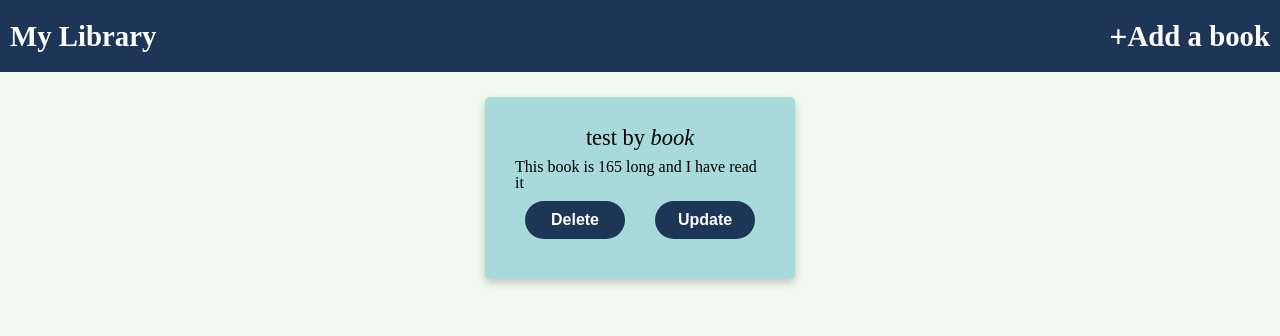
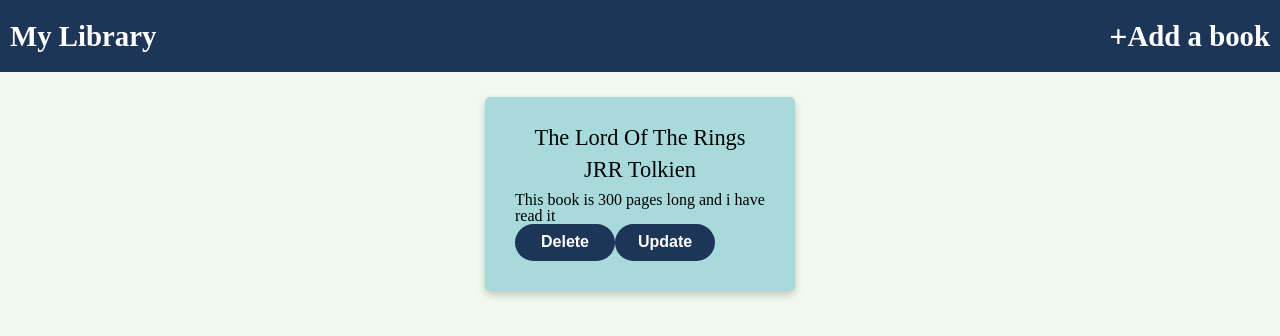
Before and after one commit to gaetansbaffi/library, a plain HTML site: page index.html in a window 1280 px wide. Both pictures are taken after a click on the button "Update". Drawn offline with Linux system fonts and the light colour scheme.

Commit message:
Switched to classes!

```diff
--- a/app.js
+++ b/app.js
@@ -1,114 +1,111 @@
-let myLibrary = [];
-
 const container = document.querySelector(".container");
 const newBookButton = document.querySelector(".newBtn");
+const form = document.querySelector("form");
+class Library {
+  constructor(books) {
+    this.books = books;
+  }
 
-function Book(title, author, pages, read) {
-  this.title = title;
-  this.author = author;
-  this.pages = pages;
-  this.read = read;
+  displayBooks() {
+    container.innerHTML = "";
+    for (const book of this.books) {
+      let card = document.createElement("div");
+      let title = document.createElement("h4");
+      let author = document.createElement("h4");
+      let infos = document.createElement("p");
+      let removeBtn = document.createElement("button");
+      let updateBtn = document.createElement("button");
+
+      card.className = "card";
+      removeBtn.textContent = "Delete";
+      removeBtn.className = "delete";
+      updateBtn.textContent = "Update";
+      updateBtn.className = "update";
+      title.textContent = book.title;
+      author.textContent = book.author;
+      infos.textContent = `This book is ${book.pages} pages long and ${
+        book.read ? "i have read it" : "i have not read it"
+      }`;
+      card.append(title);
+      card.append(author);
+      card.append(infos);
+      card.append(removeBtn);
+      card.append(updateBtn);
+      container.append(card);
+      removeBtn.addEventListener("click", (e) => this.removeBook(e));
+      updateBtn.addEventListener("click", (e) => this.updateBook(e));
+    }
+  }
+
+  addBook() {
+    //Show Form
+    form.classList.toggle("hidden");
+
+    let submitBtn = document.querySelector(".submitBtn");
+    submitBtn.addEventListener("click", (e) => createBook(e));
+
+    const createBook = (e) => {
+      let data = new FormData(form);
+      e.preventDefault();
+      let book = new Book();
+      for (const item of data) {
+        console.log(item);
+        console.log((book[item[0]] = item[1]));
+      }
+      form.classList.toggle("hidden");
+      myLibrary.books.push(book);
+      console.log(this);
+      return this.displayBooks();
+    };
+  }
+
+  removeBook(e) {
+    let bookTitle = e.target.parentElement.firstChild.textContent;
+    for (let index = 0; index < this.books.length; index++) {
+      if (bookTitle === this.books[index].title) {
+        this.books.splice(index, 1);
+        this.displayBooks();
+      }
+    }
+  }
+
+  updateBook(e) {
+    let bookTitle = e.target.parentElement.firstChild.textContent;
+    for (let index = 0; index < this.books.length; index++) {
+      if (bookTitle === this.books[index].title) {
+        if (this.books[index]._read === false) {
+          this.books[index]._read = true;
+        } else this.books[index]._read = false;
+
+        this.displayBooks();
+      }
+    }
+  }
 }
 
-let exampleBook = new Book("test", "book", 165, false);
-myLibrary.push(exampleBook);
+class Book {
+  constructor(title, author, pages, read = false) {
+    this.title = title;
+    this.author = author;
+    this.pages = pages;
+    this.read = read;
+  }
 
-Book.prototype.changeReadStatus = (book) => {
-  book.read = true;
-  generateCard(myLibrary);
-};
+  get read() {
+    return this._read;
+  }
 
-function addBookToLibrary(title, author, pages, read) {
-  let userBook = new Book(title, author, pages, read);
-  myLibrary.push(userBook);
+  set read(value) {
+    if (value === "on") {
+      this._read = true;
+    } else {
+      this._read = false;
+    }
+  }
 }
 
-//UI
-function generateCard(library) {
-  let index = 0;
-  container.innerHTML = "";
+let LOTR = new Book("the lord of the rings", "JRR Tolkien", 300, true);
 
-  library.forEach((book) => {
-    let card = document.createElement("div");
-    let cardHeader = document.createElement("h3");
-    let cardText = document.createElement("p");
-    let btns = document.createElement("div");
-    btns.className = "cardBtns";
-    let removeBtn = document.createElement("button");
-    let readBtn = document.createElement("button");
-
-    card.className = "card";
-    removeBtn.textContent = "Delete";
-    removeBtn.className = "delete";
-    removeBtn.setAttribute("data", index);
-
-    readBtn.textContent = "Update";
-    readBtn.className = "read";
-    cardHeader.innerHTML = `<strong>${book.title}</strong> by <em>${book.author}</em>`;
-    cardText.textContent = `This book is ${book.pages} long and ${
-      book.read ? "I have read it" : "I have not read it yet"
-    }`;
-
-    card.appendChild(cardHeader);
-    card.appendChild(cardText);
-    card.appendChild(btns);
-    btns.appendChild(removeBtn);
-    btns.appendChild(readBtn);
-    container.appendChild(card);
-    index++;
-  });
-
-  let deleteBtns = document.querySelectorAll(".delete");
-
-  deleteBtns.forEach((btn) => {
-    btn.addEventListener("click", (e) => {
-      removeCard(e);
-    });
-  });
-  let readBtns = document.querySelectorAll(".read");
-
-  readBtns.forEach((btn) => {
-    btn.addEventListener("click", (e) => {
-      readBook(e);
-    });
-  });
-}
-
-function removeCard(index) {
-  let button = index.target;
-  console.log(button.getAttribute("data"));
-  myLibrary.splice(parseInt(button.getAttribute("data")), 1);
-  generateCard(myLibrary);
-}
-
-function readBook(e) {
-  let data = parseInt(e.target.previousSibling.getAttribute("data"));
-  console.log(myLibrary[data]);
-  myLibrary[data].changeReadStatus(myLibrary[data]);
-  generateCard(myLibrary);
-}
-
-function showForm() {
-  let form = document.querySelector("form");
-  let submitBtn = document.querySelector(".submitBtn");
-  form.classList.toggle("hidden");
-  submitBtn.addEventListener("click", addBook);
-}
-
-function addBook(e) {
-  const form = document.querySelector("#myForm");
-  let formData = new FormData(form);
-  e.preventDefault();
-  let book = {};
-  for (const pair of formData) {
-    book[pair[0]] = pair[1];
-  }
-  book.read ? (book.read = true) : (book.read = false);
-  book = new Book(book.title, book.author, book.pages, book.read);
-  myLibrary.push(book);
-  container.innerHTML = "";
-  generateCard(myLibrary);
-  form.classList.toggle("hidden");
-}
-generateCard(myLibrary);
-newBookButton.addEventListener("click", showForm);
+let myLibrary = new Library([LOTR]);
+myLibrary.displayBooks();
+newBookButton.addEventListener("click", () => myLibrary.addBook());
--- a/style.css
+++ b/style.css
@@ -206,7 +206,8 @@ form div input {
   box-shadow: 0 8px 16px 0 rgba(0, 0, 0, 0.2);
 }
 
-.card h3 {
+.card h4 {
+  text-transform: capitalize;
   text-align: center;
   font-size: 1.4rem;
   margin-bottom: 10px;
```
